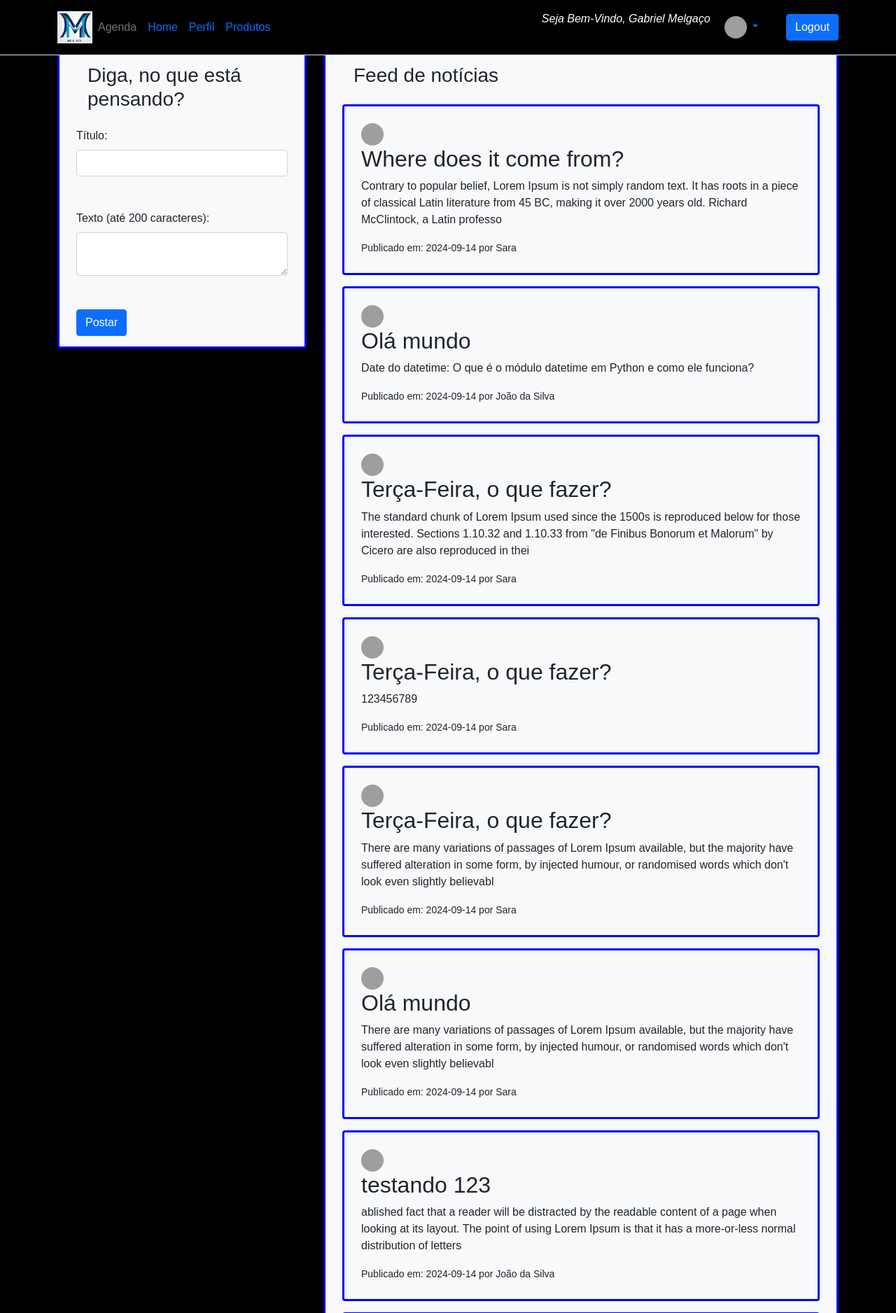
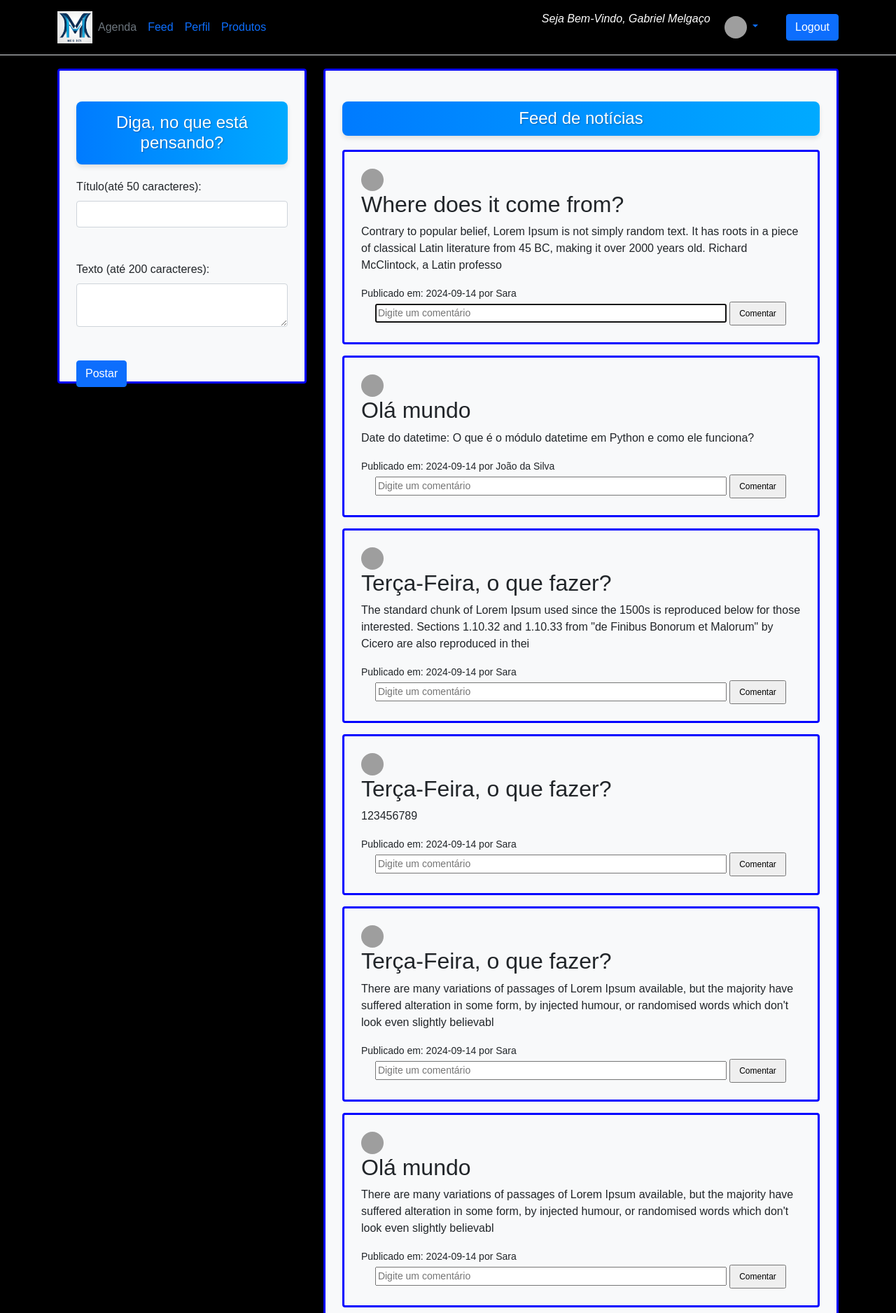
Before and after one commit to gabriel-melgaco/gabriel-melgaco.github.io, a Flask app: page /protected in a window 1280 px wide. Shown: the top 1876 px of the page at 70% size. Run offline with Flask 2, Linux system fonts and the light colour scheme; a user stored in the database is signed in; some libraries are stand-ins or nearby versions; grey boxes are pictures that could not be loaded.

Commit message:
Implementação de um sistema de rede social similar ao twitter

```diff
--- a/main.py
+++ b/main.py
@@ -218,14 +218,22 @@ def settings():
 @app.route("/upload_foto", methods=['POST'])
 @login_required
 def upload_foto():
+    MAX_SIZE = 2 * 1024 * 1024  # 2 MB
     file = request.files['file']
-    if file:
+
+    # Verificar se um arquivo foi enviado
+    if file: # Ler o conteúdo do arquivo e obter o tamanho
         file_content = file.read()
-        user = current_user
-        user.foto = file_content
-        user.save()
+        file.seek(0)  # Reposicionar o ponteiro do arquivo para o início
 
-        flash('Foto atualizada com sucesso!')
+        if len(file_content) <= MAX_SIZE:
+            user = current_user
+            user.foto = file_content
+            user.save()
+            flash('Foto atualizada com sucesso!')
+        else:
+            flash('Foto muito grande. Limite é de 2 MB.')
+
     return redirect(url_for('settings'))
 
 
@@ -237,9 +245,10 @@ def upload_dados():
     senha2 = request.form.get("password2")
 
     if senha == senha2:
+        heashed_senha = bcrypt.hashpw(senha.encode('utf-8'), bcrypt.gensalt())
         user = current_user
         user.nome = nome
-        user.senha = senha
+        user.senha = heashed_senha
         try:
             user.save()
             flash('Alteração realizada com sucesso!')
--- a/static/css/header.css
+++ b/static/css/header.css
@@ -39,6 +39,7 @@ header.p-3.mb-3.border-bottom {
     font-family: Arial, Helvetica, sans-serif;
     border-radius: 25px;
     background-color: rgb(0, 0, 0);
+    margin-top: 50px;
 }
 
 .input {
@@ -54,3 +55,41 @@ header.p-3.mb-3.border-bottom {
     border: 3px solid blue;
     box-sizing: border-box;
 }
+
+.comentario {
+    width :80%;
+}
+
+.btn-custom-sm {
+    padding: 0.375rem 0.75rem;
+    font-size: 0.75rem;
+}
+
+.text-bg-primary {
+    background: linear-gradient(90deg, #007bff, #00aaff);
+    color: white;
+    padding: 10px 20px;
+    border-radius: 8px;
+    font-size: 1.5rem;
+    text-shadow: 1px 1px 2px rgba(0, 0, 0, 0.3);
+    box-shadow: 0 4px 6px rgba(0, 0, 0, 0.1);
+    margin: 0;
+}
+
+ h3.text-bg-primary {
+            background: linear-gradient(90deg, #007bff, #00aaff);
+            color: white;
+            padding: 10px 20px;
+            border-radius: 8px;
+            font-size: 1.5rem;
+            text-shadow: 1px 1px 2px rgba(0, 0, 0, 0.3);
+            box-shadow: 0 4px 6px rgba(0, 0, 0, 0.1);
+            margin: 20px 0;
+            text-align: center;
+            transition: background 0.3s ease, box-shadow 0.3s ease;
+        }
+
+h3.text-bg-primary:hover {
+            background: linear-gradient(90deg, #0056b3, #003d7a);
+            box-shadow: 0 6px 8px rgba(0, 0, 0, 0.2);
+        }
--- a/templates/header.html
+++ b/templates/header.html
@@ -1,4 +1,5 @@
 <link rel="stylesheet" type="text/css" href="{{ url_for('static', filename='css/header.css') }}">
+<link rel="icon" type="image/x-icon" href="static/assets/MEG_DEV_ICON.png" />
 <!-- Inclua o CSS do Bootstrap no <head> -->
 <link href="https://stackpath.bootstrapcdn.com/bootstrap/5.0.2/css/bootstrap.min.css" rel="stylesheet">
 
@@ -16,7 +17,7 @@
 
         <ul class="nav col-12 col-lg-auto me-lg-auto mb-2 justify-content-center mb-md-0">
           <li><a href="/agenda" class="nav-link px-2 link-secondary">Agenda</a></li>
-          <li><a href="/protected" class="nav-link px-2 link-body-emphasis">Home</a></li>
+          <li><a href="/protected" class="nav-link px-2 link-body-emphasis">Feed</a></li>
           <li><a href="/settings" class="nav-link px-2 link-body-emphasis">Perfil</a></li>
           <li><a href="#" class="nav-link px-2 link-body-emphasis">Produtos</a></li>
         </ul>
--- a/templates/home.html
+++ b/templates/home.html
@@ -20,11 +20,11 @@
                 <div class="p-4 bg-light rounded div_pensando">
                     <h3 class="text-bg-primary p-3"> Diga, no que está pensando?</h3>
                     <form method="POST" action="/postar">
-                        <label class="form-label" for="titulo">Título:</label><br>
-                        <input class='form-control' type="text" id="titulo" name="titulo" maxlength="100" required><br><br>
+                        <label class="form-label" for="titulo">Título(até 50 caracteres):</label><br>
+                        <input class='form-control' type="text" id="titulo" name="titulo" maxlength="50" required><br><br>
 
                         <label class="form-label" for="texto">Texto (até 200 caracteres):</label><br>
-                        <textarea class='form-control' id="texto" name="texto" maxlength="200"></textarea><br><br>
+                        <textarea class='form-control' id="texto" name="texto" maxlength="200" required></textarea><br><br>
 
                         <input class="btn btn-primary" type="submit" value="Postar">
                     </form>
@@ -33,13 +33,20 @@
             <!-- Feed de notícias à direita -->
             <div class="col-md-8">
                 <div class="p-4 bg-light rounded div_feed">
-                    <h3 class="text-bg-primary p-3"> Feed de notícias</h3>
+                    <h3 class="text-bg-primary"> Feed de notícias</h3>
                     {% for post in postagens %}
                         <div class="p-4 bg-light rounded div_post mb-3">
                             <img src="{{ post.foto }}" alt="mdo" width="32" height="32" class="rounded-circle">
                             <h2>{{ post.titulo }}</h2>
                             <p>{{ post.texto }}</p>
                             <small>Publicado em: {{ post.data }} por {{ post.usuario }}</small>
+                            <small>
+                                <form action=" " method="POST" class="comentar">
+                                    <label for="comentar" class="px-2 link-secondary"></label>
+                                     <input type="text" name="comentar" placeholder="Digite um comentário" autofocus="true" class="comentario" required/>
+                                    <input type="submit" value="Comentar" class="btn-custom-sm" />
+                                </form>
+                            </small>
                         </div>
                     {% endfor %}
                 </div>
```
Also changed, not shown: static/css/main.css (+22 -0 lines), templates/agenda.html (+7 -7 lines), templates/registro.html (+5 -5 lines), templates/settings.html (+3 -6 lines), emailsenha.db (deleted).
